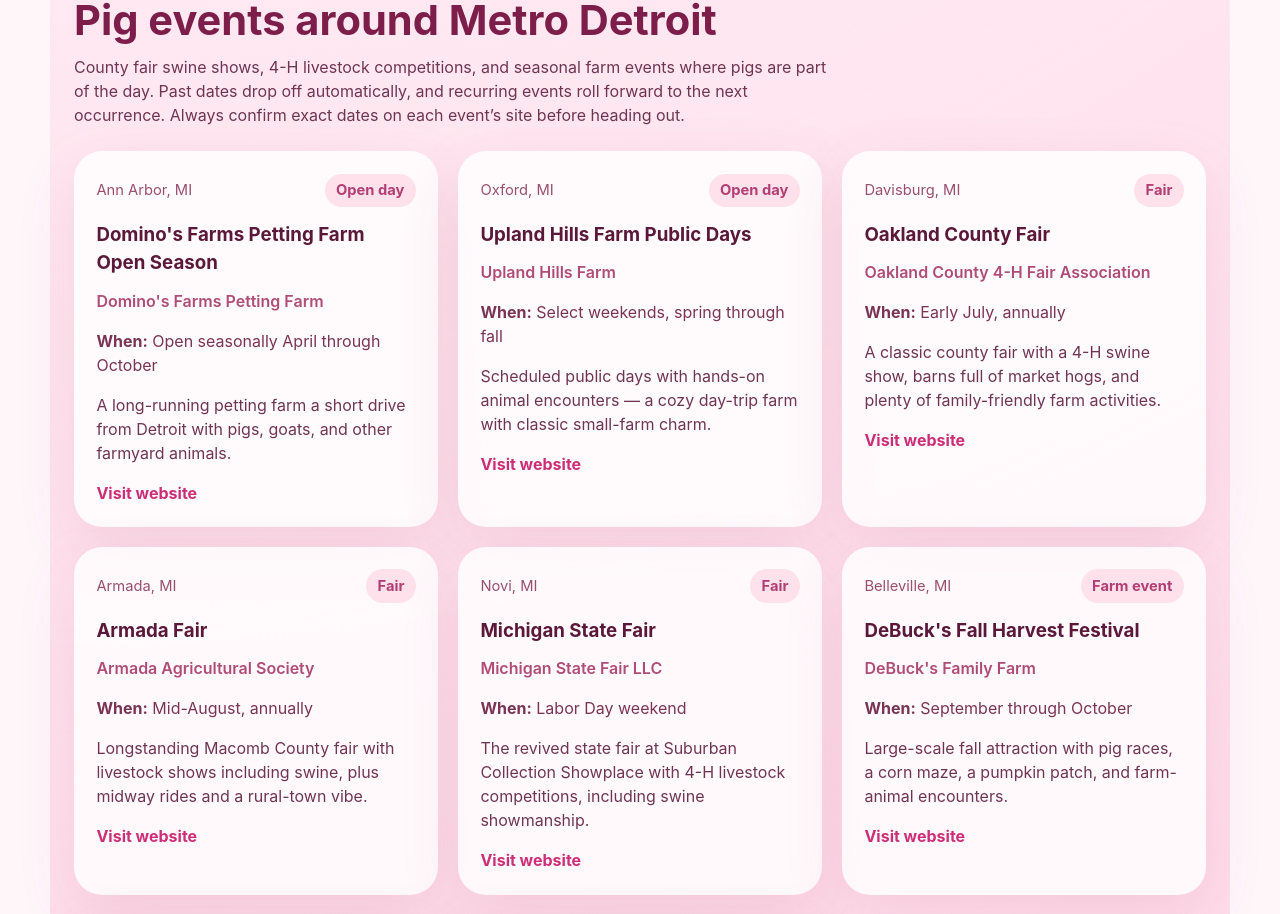
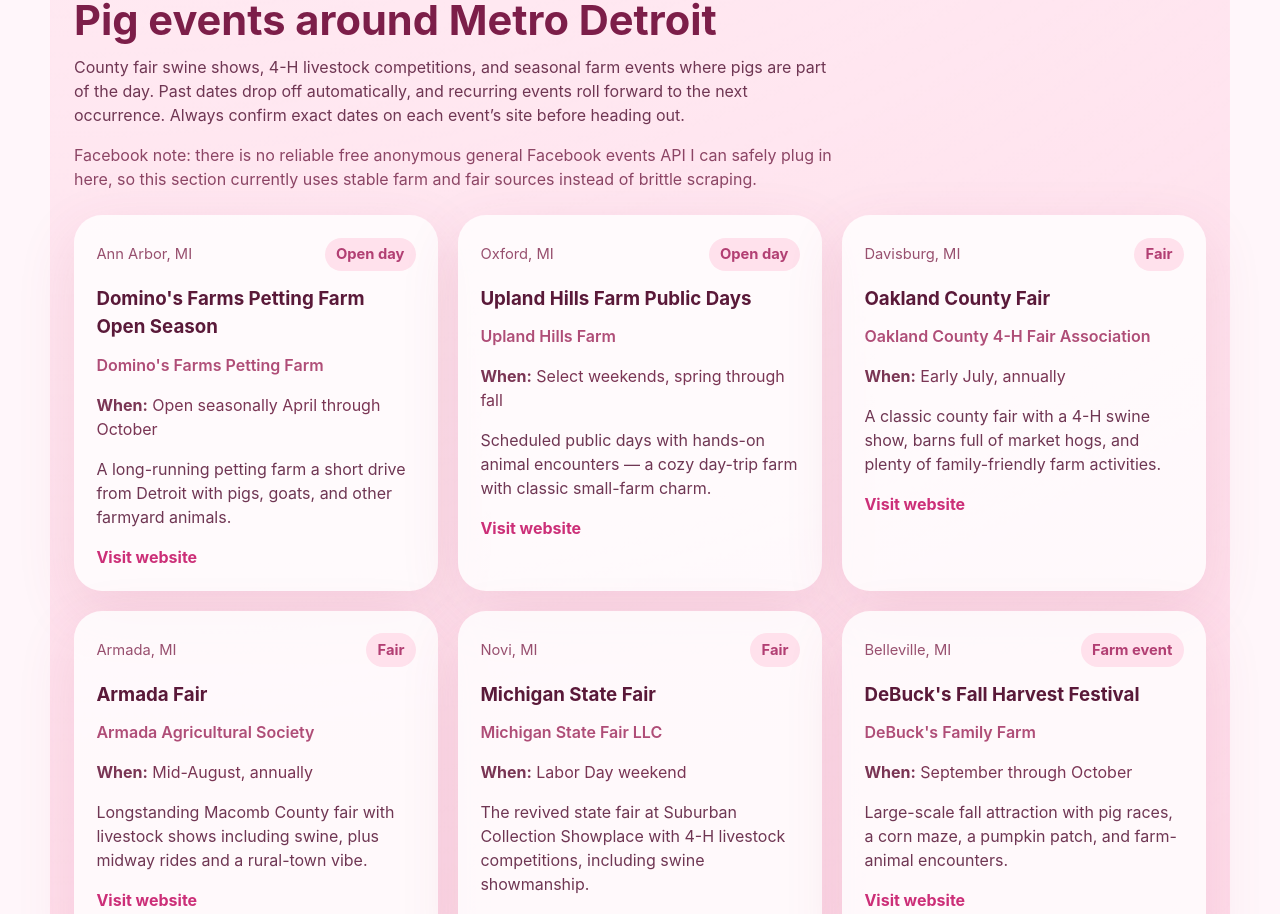
Before and after one commit to jsouro/Pigs-Near-Me, a React (Vite) app: page / in a window 1280 px wide. Shown: the part 1664-2578 px from the top of the page. Built offline with nearby package versions, Linux system fonts and the light colour scheme; no server answers.

Commit message:
Require working breed photos and clarify events sourcing

```diff
--- a/src/App.css
+++ b/src/App.css
@@ -196,7 +196,8 @@
 }
 
 .facts-source-line,
-.facts-source-note {
+.facts-source-note,
+.events-note {
   color: #8c4565;
 }
 
@@ -269,6 +270,10 @@ h3 {
   color: #5a1939;
 }
 
+.events-note {
+  margin-top: 0.75rem;
+}
+
 .breed-card p + p {
   margin-top: 0.7rem;
 }
--- a/src/App.tsx
+++ b/src/App.tsx
@@ -115,14 +115,17 @@ function App() {
   const featuredFacts = useMemo(() => pigFacts.slice(0, 6), [pigFacts])
 
   const filteredBreeds = useMemo(() => {
+    const breedsWithPhotos = pigBreedGallery.filter(
+      (breed) => !brokenImages.has(breed.name),
+    )
     const query = breedQuery.trim().toLowerCase()
-    if (!query) return pigBreedGallery
-    return pigBreedGallery.filter((breed) =>
+    if (!query) return breedsWithPhotos
+    return breedsWithPhotos.filter((breed) =>
       [breed.name, breed.origin, breed.color].some((field) =>
         field.toLowerCase().includes(query),
       ),
     )
-  }, [breedQuery])
+  }, [breedQuery, brokenImages])
 
   const upcomingEvents = useMemo(() => getUpcomingEvents(), [])
 
@@ -218,6 +221,11 @@ function App() {
               occurrence. Always confirm exact dates on each event&rsquo;s site
               before heading out.
             </p>
+            <p className="events-note">
+              Facebook note: there is no reliable free anonymous general Facebook
+              events API I can safely plug in here, so this section currently uses
+              stable farm and fair sources instead of brittle scraping.
+            </p>
           </div>
 
           {upcomingEvents.length === 0 ? (
@@ -307,29 +315,20 @@ function App() {
 
           {filteredBreeds.length === 0 ? (
             <p className="breed-empty">
-              No breeds match &ldquo;{breedQuery}&rdquo; &mdash; try a different
-              search.
+              {breedQuery
+                ? `No photographed breeds match “${breedQuery}”. Try a different search.`
+                : 'No photographed breeds are available right now.'}
             </p>
           ) : (
             <div className="breed-gallery-grid">
               {filteredBreeds.map((breed) => (
                 <article className="breed-gallery-card" key={breed.name}>
-                  {brokenImages.has(breed.name) ? (
-                    <div
-                      className="breed-gallery-placeholder"
-                      role="img"
-                      aria-label={`${breed.name} (photo unavailable)`}
-                    >
-                      <span aria-hidden="true">🐷</span>
-                    </div>
-                  ) : (
                   <img
                     src={breed.imageUrl}
                     alt={breed.imageAlt}
                     loading="lazy"
                     onError={() => handleImageError(breed.name)}
                   />
-                  )}
                   <div className="breed-gallery-copy">
                     <h3>{breed.name}</h3>
                     <p>
```
Lines whose indentation alone changed are shown as unchanged.
